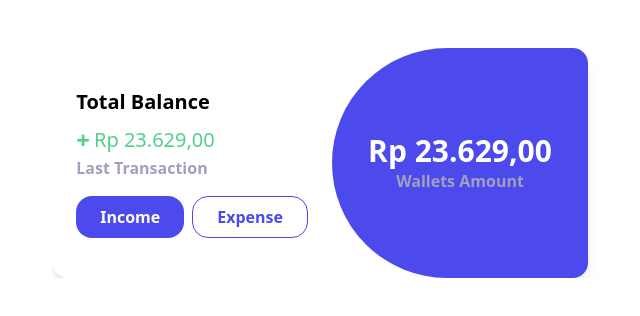
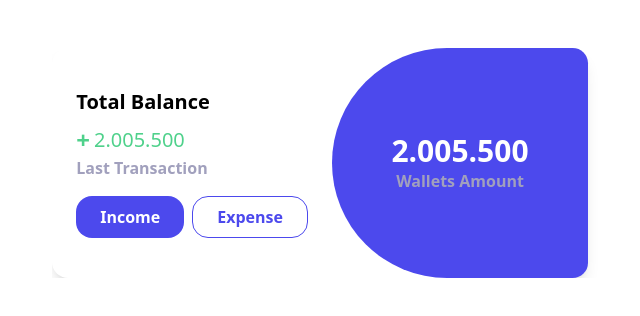
Before and after one commit to venedictchen/oprec-ristek-fe, a Next.js app: page /HomePage in a window 1280 px wide. Shown: the top 316 px of the page, without its empty margins (32-672 px from the left). Built offline with nearby package versions, Linux system fonts and the light colour scheme.

Commit message:
fix: format number

```diff
--- a/src/pages/HomePage/modules/modules-elements/BalanceCard.tsx
+++ b/src/pages/HomePage/modules/modules-elements/BalanceCard.tsx
@@ -1,14 +1,11 @@
 import React, { useEffect, useState } from 'react';
 
 const BalanceCard: React.FC = () => {
-    const totalBalance = 23629;
+    const totalBalance = 2005500;
     const [animatedBalance, setAnimatedBalance] = useState<number>(0);
 
-    const formatBalance = (balance: number) => {
-        const formattedValue = new Intl.NumberFormat('en-ID', {
-            style: 'currency',
-            currency: 'IDR',
-        }).format(balance);
+    const formatBalance = (balance:number) => {
+        const formattedValue = balance.toString().replace(/\B(?=(\d{3})+(?!\d))/g, ".");
 
         return formattedValue;
     };
```
Also changed, not shown: src/styles/globals.css (line endings or trailing spaces).
